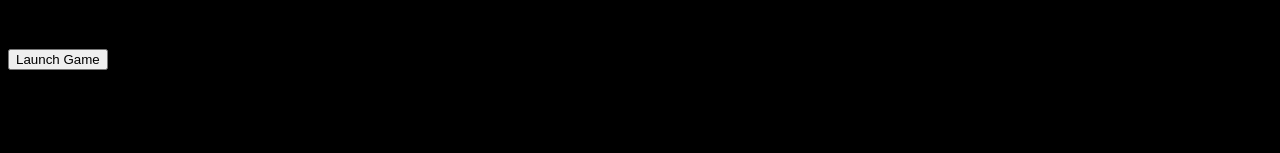
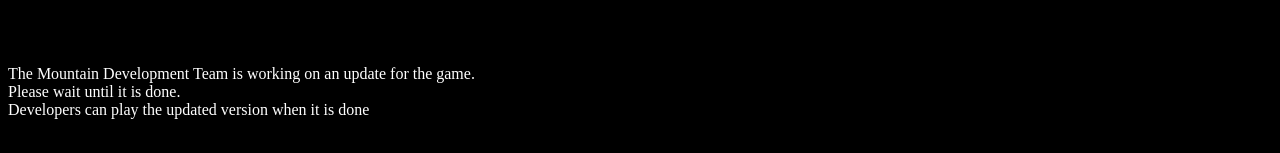
Before and after one commit to TheWa1kingTac0/dev, a plain HTML site: page index.html in a window 1280 px wide. Shown: the part 431-584 px from the top of the page. Drawn offline with Linux system fonts and the light colour scheme.

Commit message:
Update index.html

```diff
--- a/index.html
+++ b/index.html
@@ -17,6 +17,6 @@
 
   <p style="color:white;">IMPORTANT UPDATE: I have decided to use the backstory for The Mountain as the content for the game instead. DON'T WORRY! The content for this game will NOT be scrapped. <br>It will hopefully be rereleased in the future as a sequel. Until I develop a stable build, there will not be a demo release. <br>But developers can play the prototype by clicking the Launch Game button and entering the developer passkey.</p>
   <br><br>
-  <button onclick="launchGame()">Launch Game</button>
+  <p style="color:white;">The Mountain Development Team is working on an update for the game.<br>Please wait until it is done.<br>Developers can play the updated version when it is done</p>
   </body>
 </html>
```
